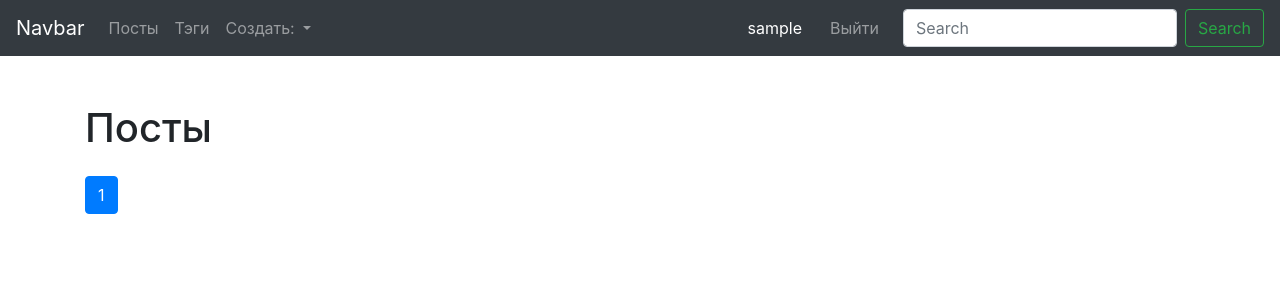
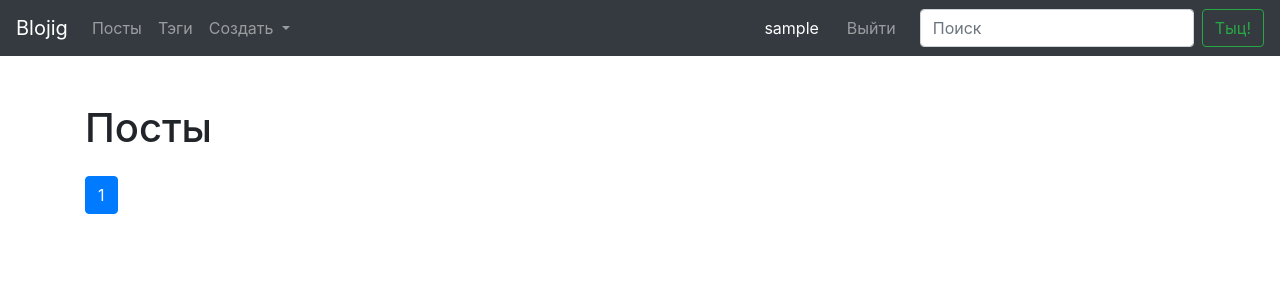
Before and after one commit to notslip/django-blog, a Django app: page / in a window 1280 px wide. Shown: the top 300 px of the page. Run offline with Django 3.2, Linux system fonts and the light colour scheme; the visitor is signed in with stand-in values (Sample User, id 1); data that the repository does not hold is empty; some libraries are stand-ins or nearby versions.

Commit message:
added function search

```diff
--- a/blog/blog/settings.py
+++ b/blog/blog/settings.py
@@ -151,7 +151,7 @@ CKEDITOR_IMAGE_BACKEND = "pillow"
 
 CKEDITOR_CONFIGS = {
     'default': {
-        'skin': 'moono',
+        'skin': 'moono-lisa',
         # 'skin': 'office2013',
         'toolbar_Basic': [
             ['Source', '-', 'Bold', 'Italic']
@@ -172,7 +172,7 @@ CKEDITOR_CONFIGS = {
                        'Language']},
             {'name': 'links', 'items': ['Link', 'Unlink', 'Anchor']},
             {'name': 'insert',
-             'items': ['Image', 'Flash', 'Table', 'HorizontalRule', 'Smiley', 'SpecialChar', 'PageBreak', 'Iframe']},
+             'items': ['Image', 'Table', 'HorizontalRule', 'Smiley', 'SpecialChar', 'PageBreak', 'Iframe']},
             '/',
             {'name': 'styles', 'items': ['Styles', 'Format', 'Font', 'FontSize']},
             {'name': 'colors', 'items': ['TextColor', 'BGColor']},
--- a/blog/blog/urls.py
+++ b/blog/blog/urls.py
@@ -16,7 +16,7 @@ Including another URLconf
 from django.contrib import admin
 from django.urls import path, include
 from django.contrib.auth import views as auth_views
-from .views import CreateUser
+from .views import CreateUser, search_list
 from django.conf import settings
 from django.conf.urls.static import static
 
@@ -29,6 +29,7 @@ urlpatterns = [
     path('ckeditor/', include('ckeditor_uploader.urls')),
     path('blog/', include('blogengine.urls')),
     path('profile/', include('user_profile.urls')),
+    path('search/', search_list, name='search_url')
     ]
 
 
--- a/blog/blogengine/templates/blogengine/index.html
+++ b/blog/blogengine/templates/blogengine/index.html
@@ -6,9 +6,15 @@
 
 {%block content%}
     <div class="mb-4"><h1>Посты</h1></div>
-    {%for post in posts%}
-        {%include 'blogengine/includes/post_card.html' %}
-    {% endfor %}
+    <div class="container">
+        <div class="row justify-content-center">
+            <div class="col-8">
+            {%for post in posts%}
+                {%include 'blogengine/includes/post_card.html' %}
+            {% endfor %}
+            </div>
+        </div>
+    </div>
 
     <div>
     <ul class="pagination">
--- a/blog/blogengine/templates/blogengine/tags.html
+++ b/blog/blogengine/templates/blogengine/tags.html
@@ -5,9 +5,9 @@
 {%endblock%}
 
 {%block content%}
-    <div class="mb-5"><h1>Теги</h1></div>
+    <div class="mb-5 "><h1>Теги</h1></div>
         {%for tag in tags%}
-            <div class="card mb-4">
+            <div class="card mb-4 mx-5">
 
                     <h5 class="card-title m-2"><a href="{{tag.get_absolute_url}}"> {{tag.title}}</a></h5>
                     <div class="card-footer text-muted">
--- a/blog/blogengine/views.py
+++ b/blog/blogengine/views.py
@@ -20,7 +20,7 @@ class PostsView(ListView):
     context_object_name = 'posts'
 
     def get_queryset(self):
-        obj = self.model.objects.all()
+        obj = self.model.objects.all().order_by('id')
         paginator = Paginator(obj, PAGINATOR_PER_PAGE)
         page = self.request.GET.get('page')
         if page is None:
@@ -72,6 +72,12 @@ class PostCreate(LoginRequiredMixin, View):
             return redirect(post)
         else:
             return render(request, 'blogengine/post_create.html', context={'form': form})
+
+
+# class PostCreate(LoginRequiredMixin, CreateView):
+#     model = Post
+#     form_class = PostCreateForm
+#     template_name = 'blogengine/post_create.html'
 
 
 class PostUpdate(LoginRequiredMixin, UpdateView):
--- a/blog/templates/main_base.html
+++ b/blog/templates/main_base.html
@@ -16,7 +16,7 @@
 <body>
     {% block header %}
     <nav class="navbar navbar-expand-lg navbar-dark bg-dark">
-        <a class="navbar-brand" href="#">Navbar</a>
+        <a class="navbar-brand" href=" {% url 'posts_list_url' %}">Blojig</a>
         <button class="navbar-toggler" type="button" data-toggle="collapse" data-target="#navbarNavDropdown" aria-controls="navbarNavDropdown" aria-expanded="false" aria-label="Toggle navigation">
             <span class="navbar-toggler-icon"></span>
         </button>
@@ -31,7 +31,7 @@
                 {%if request.user.is_authenticated %}
                 <li class="nav-item dropdown">
                     <a class="nav-link dropdown-toggle" href="#" id="navbarDropdownMenuLink" role="button" data-toggle="dropdown" aria-haspopup="true" aria-expanded="false">
-                        Создать:
+                        Создать
                     </a>
                     <div class="dropdown-menu" aria-labelledby="navbarDropdownMenuLink">
                         <a class="dropdown-item" href="{%url 'post_create_url'%}">Пост</a>
@@ -48,16 +48,16 @@
             <div class="mx-4 "><a class="text-white" href="{%url 'registration' %}">Зарегистрироваться</a></div>
             <div class="mx-4 "><a class="text-white" href="{%url 'login' %}">Войти</a></div>
         {%endif%}
-        <form class="form-inline">
-            <input class="form-control mr-sm-2" type="search" placeholder="Search" aria-label="Search">
-            <button class="btn btn-outline-success my-2 my-sm-0" type="submit">Search</button>
+        <form class="form-inline" action="{%url 'search_url'%}">
+            <input class="form-control mr-sm-2" type="search" placeholder="Поиск" aria-label="Search" name="search">
+            <button class="btn btn-outline-success my-2 my-sm-0" type="submit">Тыц!</button>
         </form>
     </nav>
     {%endblock%}
 
     <div class="container mt-5 ">
-        <div class="row">
-            <div class="col">
+        <div class="row justify-content-center">
+            <div class="col-12">
                 {%block content%}
                 Content
                 {%endblock%}
```
Also changed, not shown: blog/blog/views.py (+16 -0 lines), blog/templates/search/search.html (added, +46 -0 lines).
